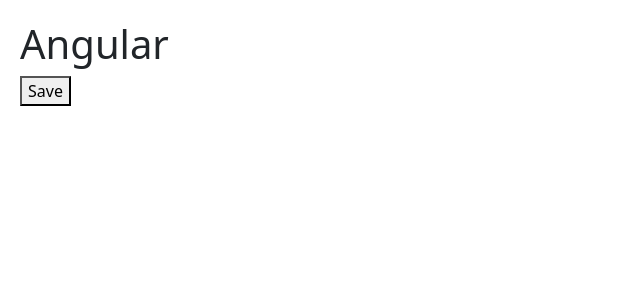
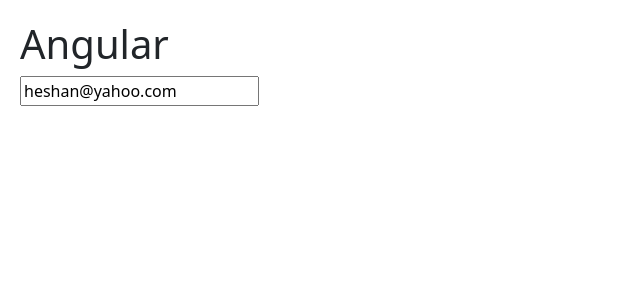
Before and after one commit to HeshanKarunaratne/AngularExamples, an Angular app: page / in a window 1280 px wide. Shown: the top 300 px of the page, without its empty margins (0-640 px from the left). Built offline with nearby package versions, Linux system fonts and the light colour scheme.

Commit message:
Two way binding

```diff
--- a/src/app/app.module.ts
+++ b/src/app/app.module.ts
@@ -2,6 +2,7 @@
 import { CoursesService } from './courses.service';
 import { NgModule } from '@angular/core';
 import { BrowserModule } from '@angular/platform-browser';
+import { FormsModule } from '@angular/forms';
 
 import { AppComponent } from './app.component';
 import { CoursesComponent } from './courses.components';
@@ -16,7 +17,8 @@
     AuthorsComponent
   ],
   imports: [
-    BrowserModule
+    BrowserModule,
+    FormsModule
   ],
   providers: [
     CoursesService,
--- a/src/app/courses.components.ts
+++ b/src/app/courses.components.ts
@@ -3,17 +3,12 @@
 @Component({
     selector: 'courses',
     template: `
-            <div (click)="onDivClicked()">
-                <button (click)="onSave($event)" >Save</button>
-            </div>
+           <input [(ngModel)]="email" (keyup.enter)="onKeyUp()" />
         `
 })
 export class CoursesComponent {
-    onDivClicked() {
-        console.log("Div clicked");
-    }
-    onSave(event: Event) {
-        event.stopPropagation();
-        console.log("Button clicked ", event);
+    email: any = "heshan@yahoo.com";
+    onKeyUp() {
+        console.log("here ", this.email);
     }
 }
```
Also changed, not shown: 1 other file (tests, documents, lock files or other folders).
